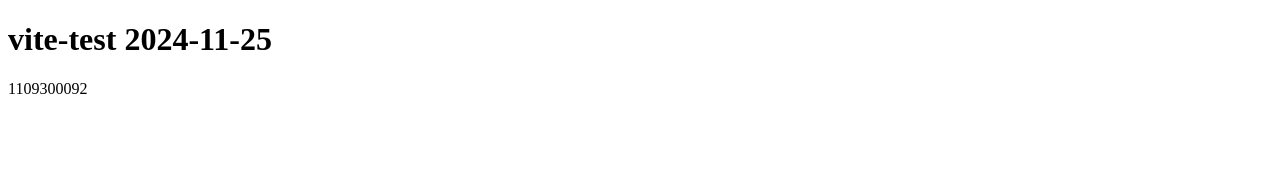
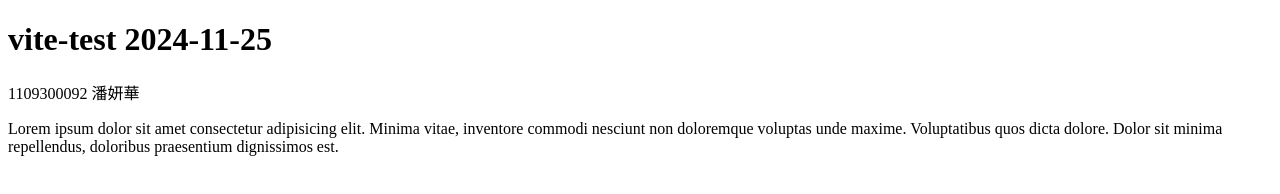
Before and after one commit to JovialPan/vite-test, a website: page src/index.html in a window 1280 px wide. Drawn offline with Linux system fonts and the light colour scheme.

Commit message:
Update index.html

```diff
--- a/src/index.html
+++ b/src/index.html
@@ -6,7 +6,8 @@
     <title>vite-test</title>
     <h1>vite-test 2024-11-25</h1>
 
-    <p>1109300092</p>
+    <p>1109300092 潘妍華</p>
+    <p>Lorem ipsum dolor sit amet consectetur adipisicing elit. Minima vitae, inventore commodi nesciunt non doloremque voluptas unde maxime. Voluptatibus quos dicta dolore. Dolor sit minima repellendus, doloribus praesentium dignissimos est.</p>
 </head>
 <body>
 
```
